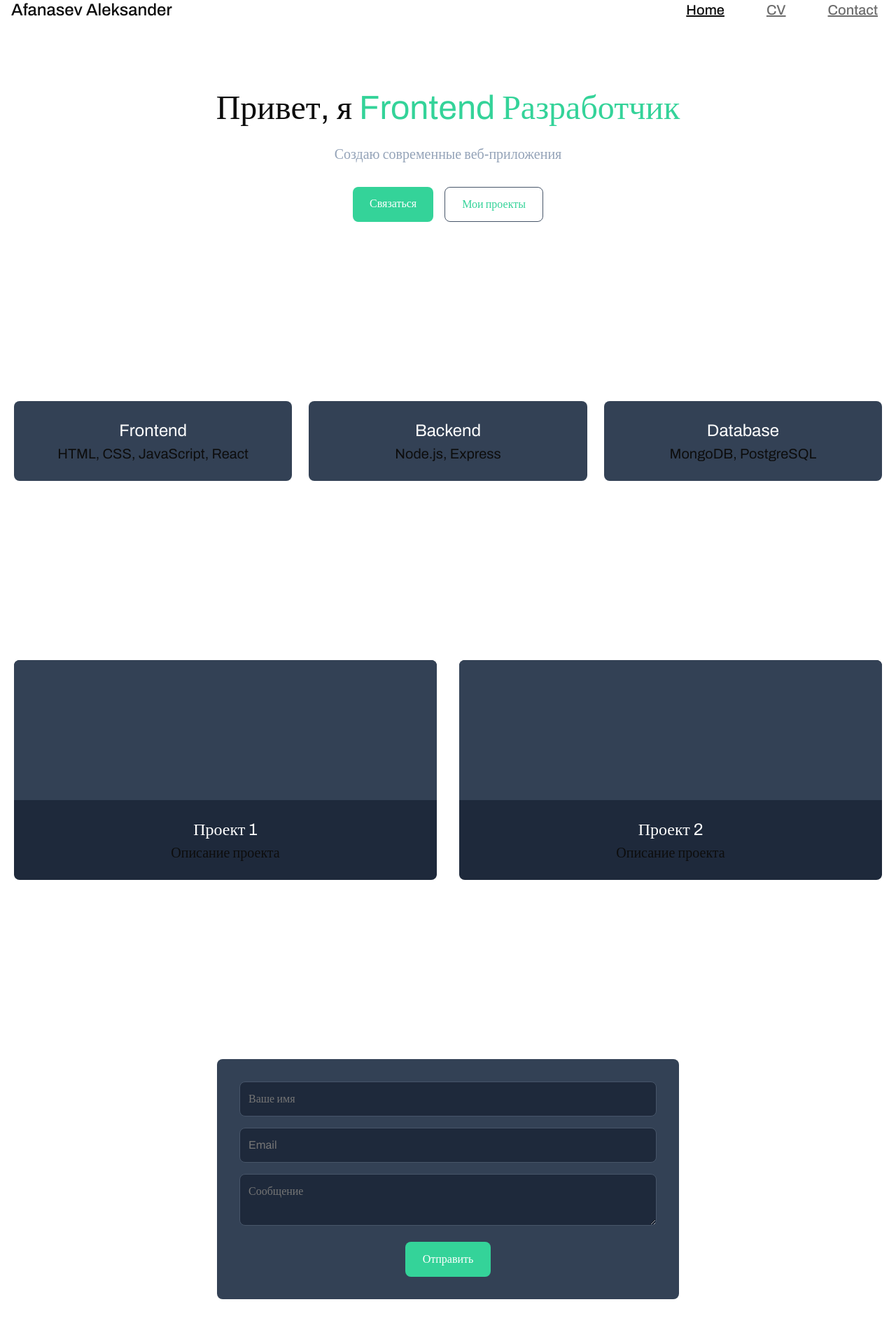
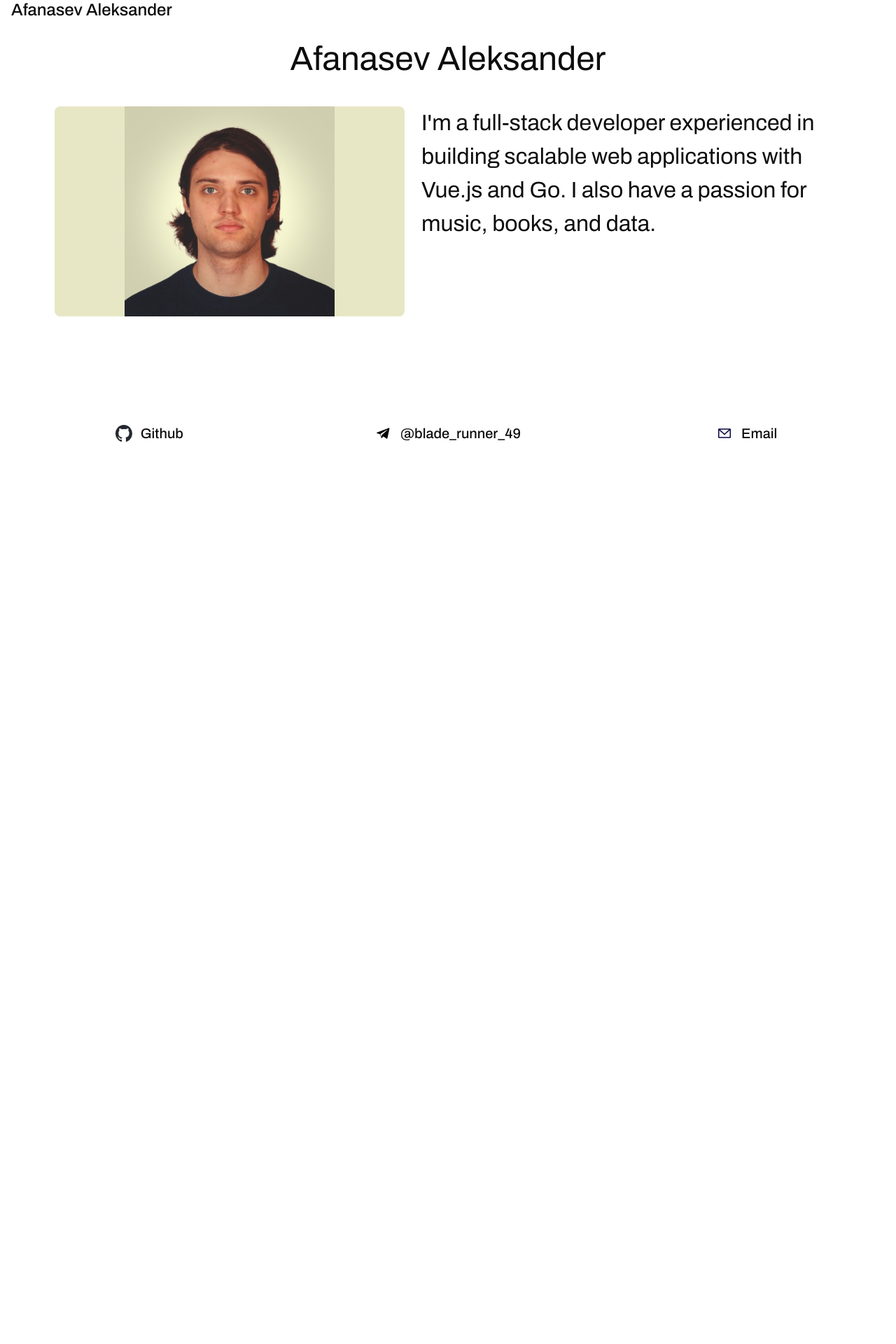
Before and after one commit to myself-organ/myself-frontend, a Vue app: page / in a window 1280 px wide. Shown: the part 20-1940 px from the top of the page at 70% size. After the commit the page ends 800 px from the top, so only its background shows below. Built offline with nearby package versions, Linux system fonts and the light colour scheme.

Commit message:
feat: implement AboutSection component with styling; update HomePage to include AboutSection

```diff
--- a/src/components/home/AboutSection.vue
+++ b/src/components/home/AboutSection.vue
@@ -1,14 +1,60 @@
 <template>
-  <!-- About section template -->
+  <section class="about-section">
+    <h1 class="about-section__title">Afanasev Aleksander</h1>
+    <div class="about-section__content">
+      <div class="image-wrapper"><img src="@/assets/images/Alex-1.jpg" alt="Alex's image." /></div>
+      <p class="about-section__text">
+        I'm a full-stack developer experienced in building scalable web
+        applications with Vue.js and Go. I also have a passion for music, books,
+        and data.
+      </p>
+    </div>
+  </section>
 </template>
 
 <script>
 export default {
   name: 'AboutSection',
   // ...existing code...
-}
+};
 </script>
 
 <style scoped>
-/* About section styles */
+.about-section {
+  display: flex;
+  flex-direction: column;
+  gap: 2rem;
+  align-items: center;
+  width: 100%;
+  & .about-section__title {
+    font-size: 3rem;
+    color: var(--color-black);
+    line-height: 1.5;
+  }
+  & .about-section__content {
+    display: flex;
+    flex-direction: row;
+    gap: 1.5rem;
+    align-items: start;
+    justify-content: center;
+    width: 100%;
+  }
+  & .image-wrapper {
+    display: flex;
+    justify-content: center;
+    align-self: center;
+    border-radius: .5rem;
+    background-color: #e7e7c5;
+    height: 300px;
+    max-width: 500px;
+    width: 100%;
+  }
+  & .about-section__text {
+    font-size: 2rem;
+    line-height: 1.5;
+    color: var(--color-black);
+    text-align: start;
+    max-width: 600px;
+  }
+}
 </style>
--- a/src/layouts/TheHeader.vue
+++ b/src/layouts/TheHeader.vue
@@ -4,13 +4,13 @@
       <span>Afanasev Aleksander</span>
     </a>
     <nav class="menu">
-      <ul class="menu-list">
+      <!-- <ul class="menu-list">
         <li class="menu__item"><a href="/" class="menu__link menu__link--active">Home</a></li>
         <li class="menu__item"><a href="/" class="menu__link">CV</a></li>
         <li class="menu__item">
           <a href="/" class="menu__link">Contact</a>
         </li>
-      </ul>
+      </ul> -->
     </nav>
   </header>
 </template>
--- a/src/pages/HomePage.vue
+++ b/src/pages/HomePage.vue
@@ -1,83 +1,7 @@
 <!-- App.vue -->
 <template>
   <div class="min-h-screen bg-slate-900 text-white">
-    <!-- Hero Section -->
-    <header class="hero">
-      <div class="container">
-        <h1>Привет, я <span class="highlight">Frontend Разработчик</span></h1>
-        <p>Создаю современные веб-приложения</p>
-        <div class="button-group">
-          <a href="#contact" class="button button-primary">Связаться</a>
-          <a href="#projects" class="button button-secondary">Мои проекты</a>
-        </div>
-      </div>
-    </header>
-
-    <!-- About Section -->
-    <section class="about" id="about">
-      <div class="container">
-        <h2 class="section-title">Обо мне</h2>
-        <div class="skills-grid">
-          <div class="skill-card">
-            <h3>Frontend</h3>
-            <p class="skill-card__text">HTML, CSS, JavaScript, React</p>
-          </div>
-          <div class="skill-card">
-            <h3>Backend</h3>
-            <p class="skill-card__text">Node.js, Express</p>
-          </div>
-          <div class="skill-card">
-            <h3>Database</h3>
-            <p class="skill-card__text">MongoDB, PostgreSQL</p>
-          </div>
-        </div>
-      </div>
-    </section>
-
-    <!-- Projects Section -->
-    <section class="projects" id="projects">
-      <div class="container">
-        <h2 class="section-title">Проекты</h2>
-        <div class="projects-grid">
-          <article class="project-card">
-            <div class="project-image"></div>
-            <div class="project-content">
-              <h3>Проект 1</h3>
-              <p class="skill-card__text">Описание проекта</p>
-            </div>
-          </article>
-          <article class="project-card">
-            <div class="project-image"></div>
-            <div class="project-content">
-              <h3>Проект 2</h3>
-              <p class="skill-card__text">Описание проекта</p>
-            </div>
-          </article>
-        </div>
-      </div>
-    </section>
-
-    <!-- Contact Section -->
-    <section class="contact" id="contact">
-      <div class="container">
-        <h2 class="section-title">Контакты</h2>
-        <form class="contact-form">
-          <input
-            type="text"
-            class="form-input"
-            placeholder="Ваше имя"
-            required
-          />
-          <input type="email" class="form-input" placeholder="Email" required />
-          <textarea
-            class="form-input"
-            placeholder="Сообщение"
-            required
-          ></textarea>
-          <button type="submit" class="button button-primary">Отправить</button>
-        </form>
-      </div>
-    </section>
+    <about-section />
     <section class="media">
       <div class="container">
         <h2 class="section-title">Media</h2>
@@ -114,6 +38,7 @@
 
 <script setup>
 import { ref } from 'vue';
+import AboutSection from '@/components/home/AboutSection.vue';
 
 const skills = [
   { title: 'Frontend', techs: 'Vue, React, Angular' },
```
Also changed, not shown: src/assets/images/Alex-1.jpg (added).
